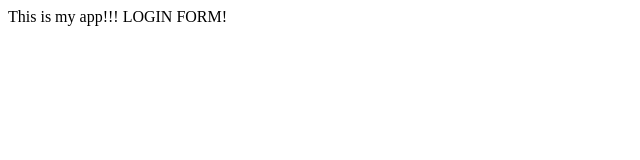
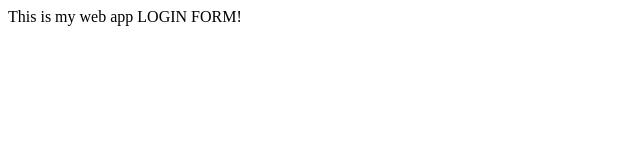
Before and after one commit to nooyah/gittest, a plain HTML site: page index.html in a window 1280 px wide. Shown: the full height of the page, 0-640 px from the left. Drawn offline with Linux system fonts and the light colour scheme.

Commit message:
Update index.html

```diff
--- a/index.html
+++ b/index.html
@@ -3,7 +3,7 @@
     <title>My app</title>
   </head>
   <body>
-    This is my app!!!
+    This is my web app
     LOGIN FORM!
   </body>
 </html>
```
